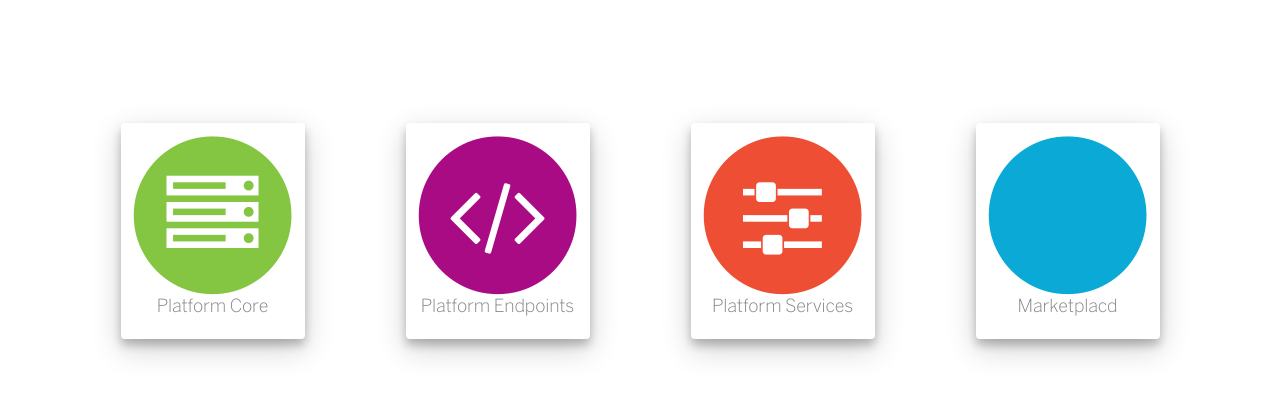
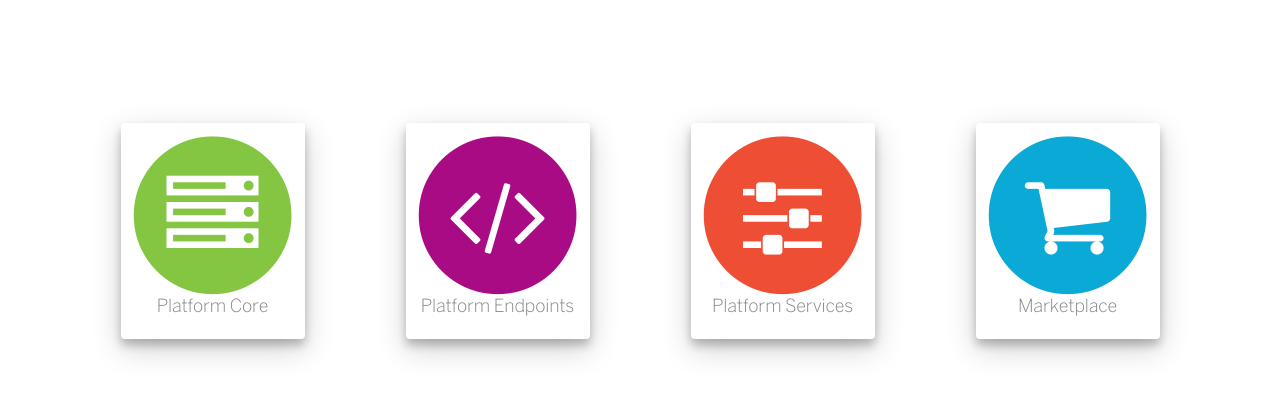
Before and after one commit to caleorourke/proof, a Jekyll site: the page built from portfolio.html, in a window 1280 px wide. Shown: the top 397 px of the page. Built offline with Jekyll 4.4.1, drawn with Linux system fonts in a browser that asks for light colours; nearby versions of some CDN libraries; Markdown is read by kramdown in place of the engine named in the settings; the repository's description, which GitHub fills in, is left out.

Commit message:
Update portfolio.html

```diff
--- a/_includes/partials/portfolio.html
+++ b/_includes/partials/portfolio.html
@@ -41,9 +41,9 @@
         <div class="u-text-center">
           <span class="fa-stack icon-large icon-blue">
             <i class="fa fa-circle fa-stack-2x shadow"></i>
-            <i class="fa fa-cart fa-stack-1x fa-inverse"></i>
+            <i class="fa fa-shopping-cart fa-stack-1x fa-inverse"></i>
           </span>
-          <h2 class="icon-caption">Marketplacd</h2>
+          <h2 class="icon-caption">Marketplace</h2>
         </div>
       </div>
       </div>
```
